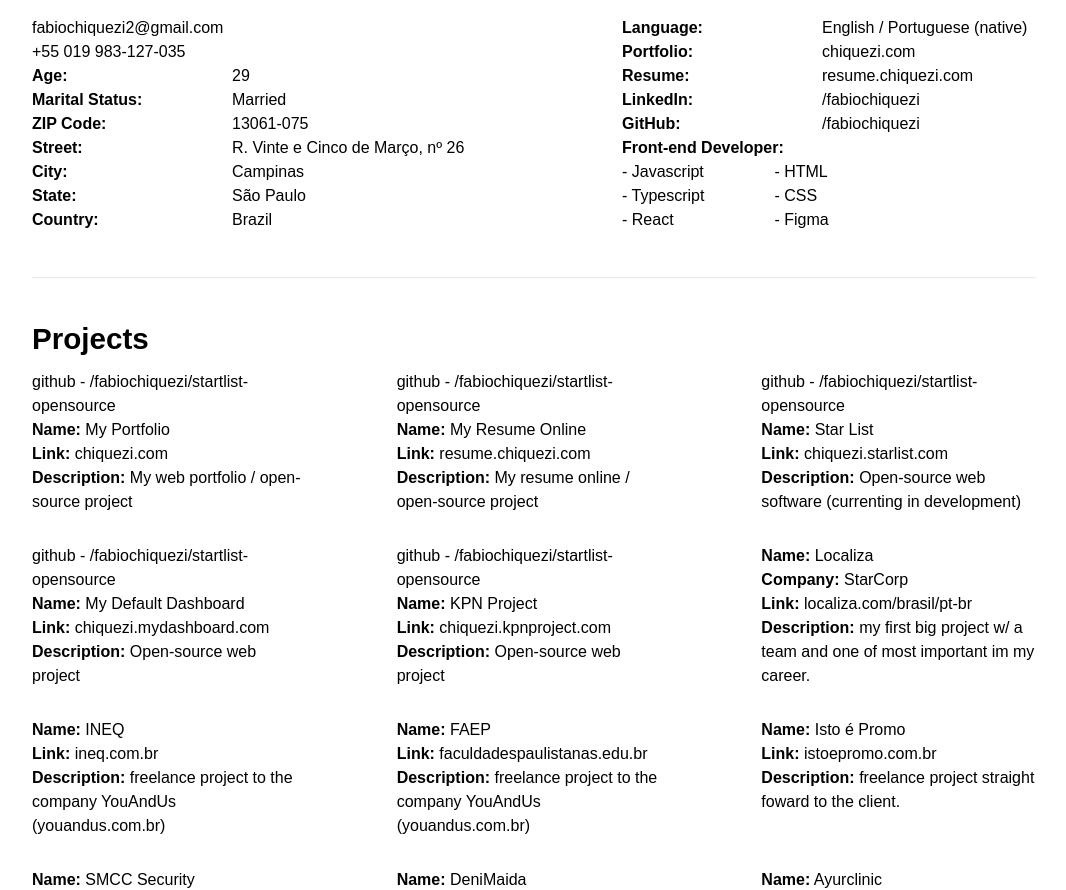
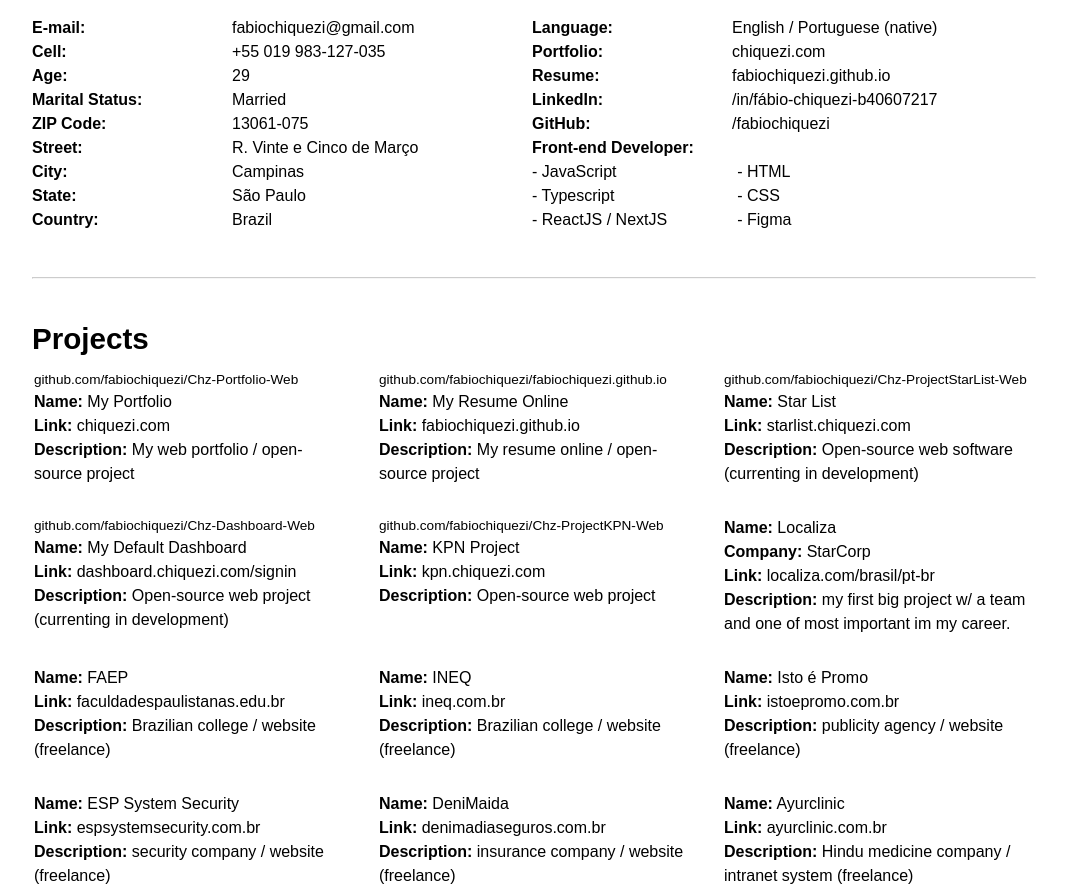
Before and after one commit to fabiochiquezi/fabiochiquezi.github.io, a plain HTML site: page index.html in a window 1280 px wide. Shown: the part 66-956 px from the top of the page, without its empty margins (106-1172 px from the left). Drawn offline with Linux system fonts and the light colour scheme.

Commit message:
update content + css

```diff
--- a/index.html
+++ b/index.html
@@ -15,8 +15,14 @@
         <section class="personal">
             <div class="block">
                 <ul>
-                    <li>fabiochiquezi2@gmail.com</li>
-                    <li>+55 019 983-127-035</li>
+                    <li>
+                        <b>E-mail:</b>
+                        <span>fabiochiquezi@gmail.com</span>
+                    </li>
+                    <li>
+                        <b>Cell:</b>
+                        <span>+55 019 983-127-035</span>
+                    </li>
                     <li>
                         <b>Age:</b>
                         <span>29</span>
@@ -31,7 +37,7 @@
                     </li>
                     <li>
                         <b>Street:</b>
-                        <span>R. Vinte e Cinco de Março, nº 26</span>
+                        <span>R. Vinte e Cinco de Março</span>
                     </li>
                     <li>
                         <b>City:</b>
@@ -59,11 +65,11 @@
                     </li>
                     <li>
                         <b>Resume:</b>
-                        <span>resume.chiquezi.com</span>
+                        <span>fabiochiquezi.github.io</span>
                     </li>
                     <li>
                         <b>LinkedIn:</b>
-                        <span>/fabiochiquezi</span>
+                        <span>/in/fábio-chiquezi-b40607217</span>
                     </li>
                     <li>
                         <b>GitHub:</b>
@@ -74,9 +80,9 @@
                     <b>Front-end Developer:</b>
                     <div class="wrap">
                         <div>
-                            <li>- Javascript</li>
+                            <li>- JavaScript</li>
                             <li>- Typescript</li>
-                            <li>- React</li>
+                            <li>- ReactJS / NextJS</li>
                         </div>
                         <div>
                             <li>- HTML</li>
@@ -92,7 +98,7 @@
             <h2>Projects</h2>
             <ul>
                 <li>
-                    <p>github - /fabiochiquezi/startlist-opensource</p>
+                    <p class="github">github.com/fabiochiquezi/Chz-Portfolio-Web</p>
                     <p>
                         <b>Name:</b>
                         <span>My Portfolio</span>
@@ -107,14 +113,14 @@
                     </p>
                 </li>
                 <li>
-                    <p>github - /fabiochiquezi/startlist-opensource</p>
+                    <p class="github">github.com/fabiochiquezi/fabiochiquezi.github.io</p>
                     <p>
                         <b>Name:</b>
                         <span>My Resume Online</span>
                     </p>
                     <p>
                         <b>Link:</b>
-                        <span>resume.chiquezi.com</span>
+                        <span>fabiochiquezi.github.io</span>
                     </p>
                     <p>
                         <b>Description:</b>
@@ -122,14 +128,14 @@
                     </p>
                 </li>
                 <li>
-                    <p>github - /fabiochiquezi/startlist-opensource</p>
+                    <p class="github">github.com/fabiochiquezi/Chz-ProjectStarList-Web</p>
                     <p>
                         <b>Name:</b>
                         <span>Star List</span>
                     </p>
                     <p>
                         <b>Link:</b>
-                        <span>chiquezi.starlist.com</span>
+                        <span>starlist.chiquezi.com</span>
                     </p>
                     <p>
                         <b>Description:</b>
@@ -137,29 +143,29 @@
                     </p>
                 </li>
                 <li>
-                    <p>github - /fabiochiquezi/startlist-opensource</p>
+                    <p class="github">github.com/fabiochiquezi/Chz-Dashboard-Web</p>
                     <p>
                         <b>Name:</b>
                         <span>My Default Dashboard</span>
                     </p>
                     <p>
                         <b>Link:</b>
-                        <span>chiquezi.mydashboard.com</span>
+                        <span>dashboard.chiquezi.com/signin</span>
                     </p>
                     <p>
                         <b>Description:</b>
-                        <span>Open-source web project</span>
+                        <span>Open-source web project (currenting in development)</span>
                     </p>
                 </li>
                 <li>
-                    <p>github - /fabiochiquezi/startlist-opensource</p>
+                    <p class="github">github.com/fabiochiquezi/Chz-ProjectKPN-Web</p>
                     <p>
                         <b>Name:</b>
                         <span>KPN Project</span>
                     </p>
                     <p>
                         <b>Link:</b>
-                        <span>chiquezi.kpnproject.com</span>
+                        <span>kpn.chiquezi.com</span>
                     </p>
                     <p>
                         <b>Description:</b>
@@ -187,6 +193,20 @@
                 <li>
                     <p>
                         <b>Name:</b>
+                        <span>FAEP</span>
+                    </p>
+                    <p>
+                        <b>Link:</b>
+                        <span>faculdadespaulistanas.edu.br</span>
+                    </p>
+                    <p>
+                        <b>Description:</b>
+                        <span>Brazilian college / website (freelance)</span>
+                    </p>
+                </li>
+                <li>
+                    <p>
+                        <b>Name:</b>
                         <span>INEQ</span>
                     </p>
                     <p>
@@ -195,21 +215,7 @@
                     </p>
                     <p>
                         <b>Description:</b>
-                        <span>freelance project to the company YouAndUs (youandus.com.br)</span>
-                    </p>
-                </li>
-                <li>
-                    <p>
-                        <b>Name:</b>
-                        <span>FAEP</span>
-                    </p>
-                    <p>
-                        <b>Link:</b>
-                        <span>faculdadespaulistanas.edu.br</span>
-                    </p>
-                    <p>
-                        <b>Description:</b>
-                        <span>freelance project to the company YouAndUs (youandus.com.br)</span>
+                        <span>Brazilian college / website (freelance)</span>
                     </p>
                 </li>
                 <li>
@@ -223,21 +229,21 @@
                     </p>
                     <p>
                         <b>Description:</b>
-                        <span>freelance project straight foward to the client.</span>
+                        <span>publicity agency / website (freelance)</span>
                     </p>
                 </li>
                 <li>
                     <p>
                         <b>Name:</b>
-                        <span>SMCC Security</span>
+                        <span>ESP System Security</span>
                     </p>
                     <p>
                         <b>Link:</b>
-                        <span>istoepromo.com.br</span>
+                        <span>espsystemsecurity.com.br</span>
                     </p>
                     <p>
                         <b>Description:</b>
-                        <span>freelance project straight foward to the client.</span>
+                        <span>security company / website (freelance)</span>
                     </p>
                 </li>
                 <li>
@@ -251,7 +257,7 @@
                     </p>
                     <p>
                         <b>Description:</b>
-                        <span>freelance project straight foward to the client.</span>
+                        <span>insurance company / website (freelance)</span>
                     </p>
                 </li>
                 <li>
@@ -265,7 +271,7 @@
                     </p>
                     <p>
                         <b>Description:</b>
-                        <span>A freelance intranet system.</span>
+                        <span>Hindu medicine company / intranet system (freelance)</span>
                     </p>
                 </li>
             </ul>
@@ -274,7 +280,7 @@
         <section class="education">
             <h2>Education</h2>
             <p>
-                Honestly, most of my studies has been by my own through YouTube and my personal projects. Although I’ve got a lot of help from companies that accept me as
+                Honestly, most of my studies have been on my own through the internet and my personal projects. However, I have received a lot of help from companies that accept me as a member of their team.
             </p>
             <div class="education-wrap">
                 <div class="companies">
@@ -285,7 +291,7 @@
                             <span>(2017-2021)</span>
                         </h4>
                         <p>
-                            I’ve worked as a freelancer for a long time, I was building mostly systems, websites, themes wordpress, and giving manutantion.
+                            I worked as a freelancer for a long time, I was mainly building systems, websites, wordpress themes...
                         </p>
                     </div>
                     <div class="box">
@@ -294,7 +300,7 @@
                             <span>(2014-2016)</span>
                         </h4>
                         <p>
-                            An Agency of publicity that I made a partnership as working as their personal freelancer
+                            An advertising agency I partnered with working as a personal freelancer
                         </p>
                     </div>
                     <div class="box">
@@ -303,13 +309,13 @@
                             <span>(2012-2014)</span>
                         </h4>
                         <p>
-                            First company that I worked with development. It was an important place for me since they were the first to give me an oportunity.
+                            First company I worked with development. It was an important place for me as they were the first to give me a chance.
                         </p>
                     </div>
                 </div>
                 <div class="schools">
                     <h3>Schools</h3>
-                    <div class="box">
+                    <!-- <div class="box">
                         <p>
                             <b>School:</b>
                             FreeCodeCamp (Development)
@@ -322,19 +328,33 @@
                             <b>Description:</b>
                             Most of my studies has been through their content, and I’m really grateful for all their work.
                         </p>
+                    </div> -->
+                    <div class="box">
+                        <p>
+                            <b>School:</b>
+                            Alura (development school)
+                        </p>
+                        <p>
+                            <b>Certificates:</b>
+                            cursos.alura.com.br/user/fabiochiquezi
+                        </p>
+                        <p>
+                            <b>Description:</b>
+                            One of the biggest development schools in my country
+                        </p>
                     </div>
                     <div class="box">
                         <p>
                             <b>School:</b>
-                            Alura (development)
+                            Udemy
                         </p>
                         <p>
                             <b>Link:</b>
-                            cursos.alura.com.br/user/fabiochiquezi
+                            udemy.com/user/fabio-chiquezi-pereira/
                         </p>
                         <p>
                             <b>Description:</b>
-                            My first school of Front-End Development in my country
+                            I took some single courses on the Udemy platform
                         </p>
                     </div>
                     <div class="box">
@@ -344,7 +364,7 @@
                         </p>
                         <p>
                             <b>Address:</b>
-                            Address: Jardim Garcia, Campinas - SP
+                            Jardim Garcia, Campinas - SP
                         </p>
                     </div>
                 </div>
--- a/style.css
+++ b/style.css
@@ -19,7 +19,7 @@
 }
 hr {
   margin: 0 auto 45px;
-  opacity: 0.2;
+  opacity: 0.5;
 }
 section {
   margin: 0 auto 45px;
@@ -107,7 +107,7 @@
     max-width: 1024px;
   }
 }
-/* --------- Personal Information */
+/* --------- Section 01 */
 @media (min-width: 768px) {
   .personal {
     display: flex;
@@ -116,7 +116,7 @@
 }
 @media (min-width: 1024px) {
   .personal {
-    gap: 90px;
+    gap: 0px;
   }
 }
 .personal li {
@@ -126,30 +126,37 @@
   display: inline-block;
   width: 55%;
 }
-.personal li span {
-  display: inline-block;
-  width: 45%;
-}
 @media (min-width: 640px) {
   .personal li b {
     width: 220px;
-  }
-  .personal li span {
-    width: auto;
   }
 }
 @media (min-width: 768px) {
   .personal li b {
     width: 150px;
   }
+}
+@media (min-width: 1024px) {
+  .personal li b {
+    width: 200px;
+  }
+}
+.personal li span {
+  display: inline-block;
+  width: 45%;
+  word-wrap: break-word;
+}
+@media (min-width: 640px) {
+  .personal li span {
+    width: auto;
+  }
+}
+@media (min-width: 768px) {
   .personal li span {
     width: 210px;
   }
 }
 @media (min-width: 1024px) {
-  .personal li b {
-    width: 200px;
-  }
   .personal li span {
     width: 300px;
   }
@@ -182,32 +189,43 @@
     gap: 70px;
   }
 }
-/* --------- Projects */
+/* --------- Section 02 */
 .projects ul {
   display: grid;
   grid-template-columns: 1fr;
   justify-content: center;
-  gap: 24px;
+  row-gap: 24px;
   margin: 0 auto;
+}
+.projects li,
+.projects p,
+.projects span {
+  word-wrap: break-word;
 }
 @media (min-width: 640px) {
   .projects ul {
-    grid-template-columns: 1fr 1fr;
+    grid-template-columns: 300px 300px;
     row-gap: 24px;
     column-gap: 24px;
   }
 }
 @media (min-width: 768px) {
   .projects ul {
+    grid-template-columns: 350px 350px;
     row-gap: 30px;
     column-gap: 42px;
   }
 }
 @media (min-width: 1024px) {
   .projects ul {
-    grid-template-columns: 1fr 1fr 1fr;
+    grid-template-columns: 310px 310px 310px;
     row-gap: 30px;
-    column-gap: 90px;
+    column-gap: 35px;
+  }
+}
+@media (min-width: 1024px) {
+  .projects .github {
+    font-size: 0.85rem;
   }
 }
 /* --------- Education */
```
